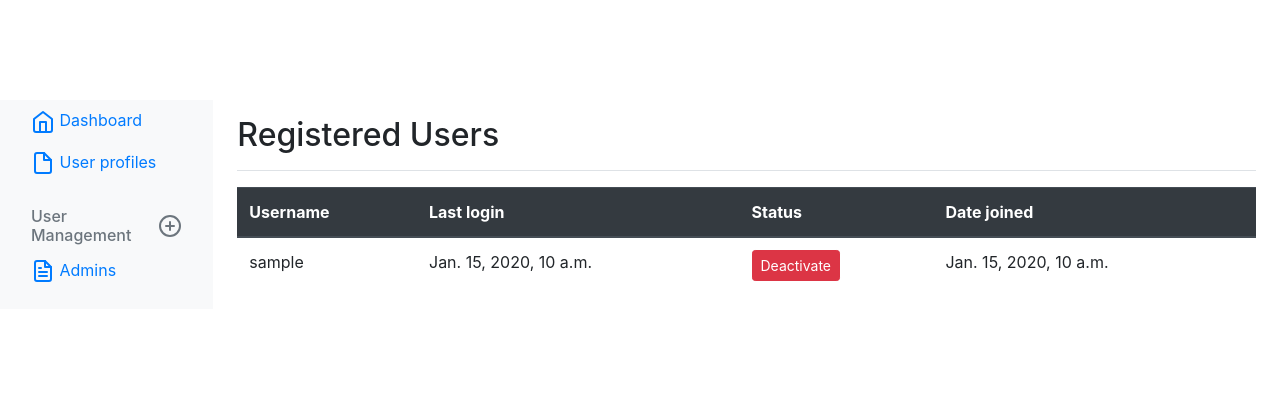
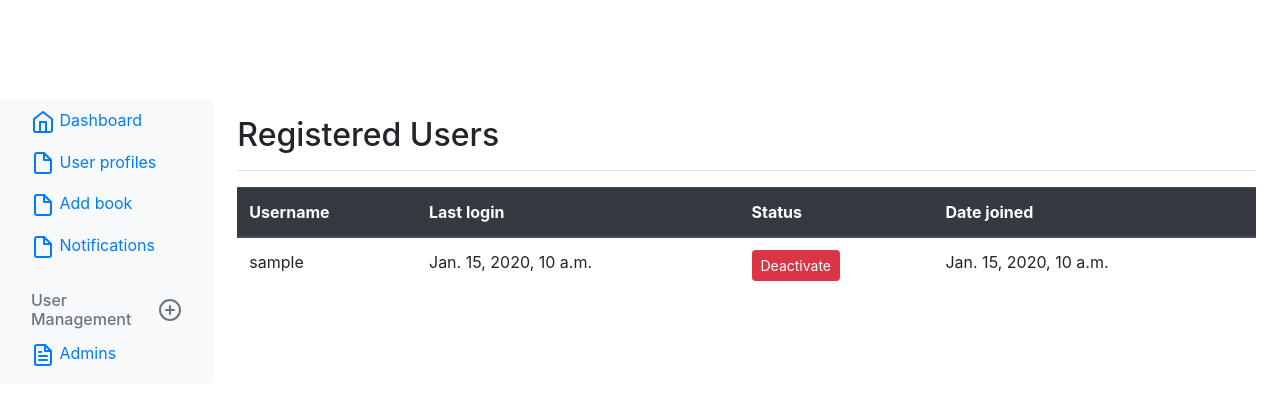
Before and after one commit to Nyagah-Tech/library, a Django app: page /users/ in a window 1280 px wide. Shown: the top 405 px of the page. Run offline with Django 3.2, Linux system fonts and the light colour scheme; a user stored in the database is signed in; tables that the repository leaves empty hold one stand-in row (values such as "Sample post"); some libraries are stand-ins or nearby versions.

Commit message:
create the add book tag for linking a user to the add book

```diff
--- a/libapp/templates/admin_site/others/side_nav.html
+++ b/libapp/templates/admin_site/others/side_nav.html
@@ -21,6 +21,28 @@
                         <polyline points="13 2 13 9 20 9"></polyline>
                     </svg>
                     User profiles
+                </a>
+            </li>
+            <li class="nav-item">
+                <a class="nav-link" href="{% url 'add-book' %}">
+                    <svg xmlns="http://www.w3.org/2000/svg" width="24" height="24" viewBox="0 0 24 24" fill="none"
+                        stroke="currentColor" stroke-width="2" stroke-linecap="round" stroke-linejoin="round"
+                        class="feather feather-file">
+                        <path d="M13 2H6a2 2 0 0 0-2 2v16a2 2 0 0 0 2 2h12a2 2 0 0 0 2-2V9z"></path>
+                        <polyline points="13 2 13 9 20 9"></polyline>
+                    </svg>
+                    Add book
+                </a>
+            </li>
+            <li class="nav-item">
+                <a class="nav-link" href="{% url 'system_users' %}">
+                    <svg xmlns="http://www.w3.org/2000/svg" width="24" height="24" viewBox="0 0 24 24" fill="none"
+                        stroke="currentColor" stroke-width="2" stroke-linecap="round" stroke-linejoin="round"
+                        class="feather feather-file">
+                        <path d="M13 2H6a2 2 0 0 0-2 2v16a2 2 0 0 0 2 2h12a2 2 0 0 0 2-2V9z"></path>
+                        <polyline points="13 2 13 9 20 9"></polyline>
+                    </svg>
+                    Notifications
                 </a>
             </li>
 
--- a/libapp/templates/admin_site/users.html
+++ b/libapp/templates/admin_site/users.html
@@ -44,7 +44,7 @@
                             <td>{{ user.last_login }}</td>
                             <td>
                                 {% if user.is_active %}
-                                <a href="user/activate/{{user.id}}"
+                                <a href=user/deactivate/{{user.id}}
                                     class="btn btn-sm btn-danger">Deactivate</a>
                                 {% else %}
                                 <a href="{% url 'activate_user' user_id=user.id %}"
```
